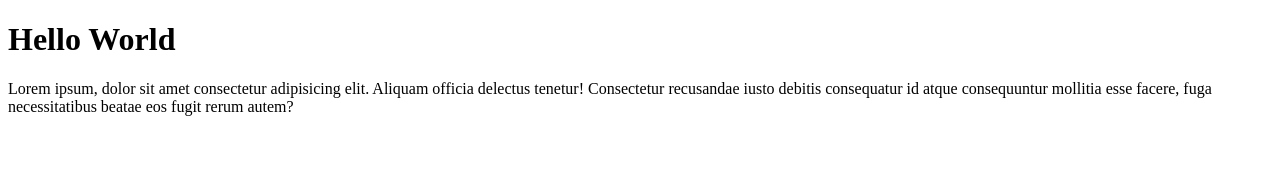
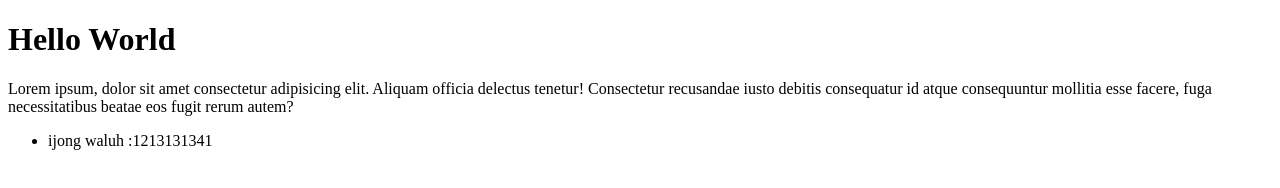
Before and after one commit to kurniawan2023/project-git-test, a plain HTML site: page index.html in a window 1280 px wide. Drawn offline with Linux system fonts and the light colour scheme.

Commit message:
menambahkan ul & li pada index.html

```diff
--- a/index.html
+++ b/index.html
@@ -13,5 +13,8 @@
       atque consequuntur mollitia esse facere, fuga necessitatibus beatae eos
       fugit rerum autem?
     </p>
+    <ul>
+      <li>ijong waluh :1213131341</li>
+    </ul>
   </body>
 </html>
```
